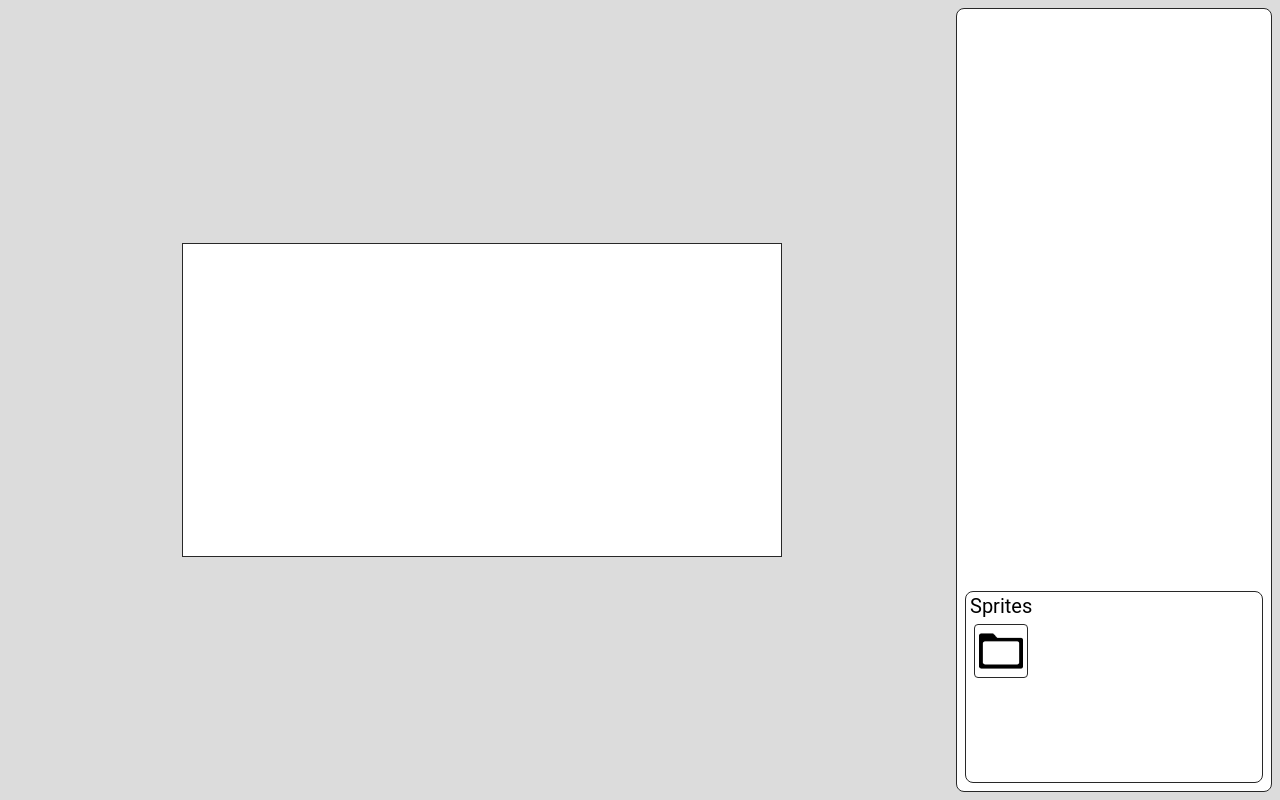
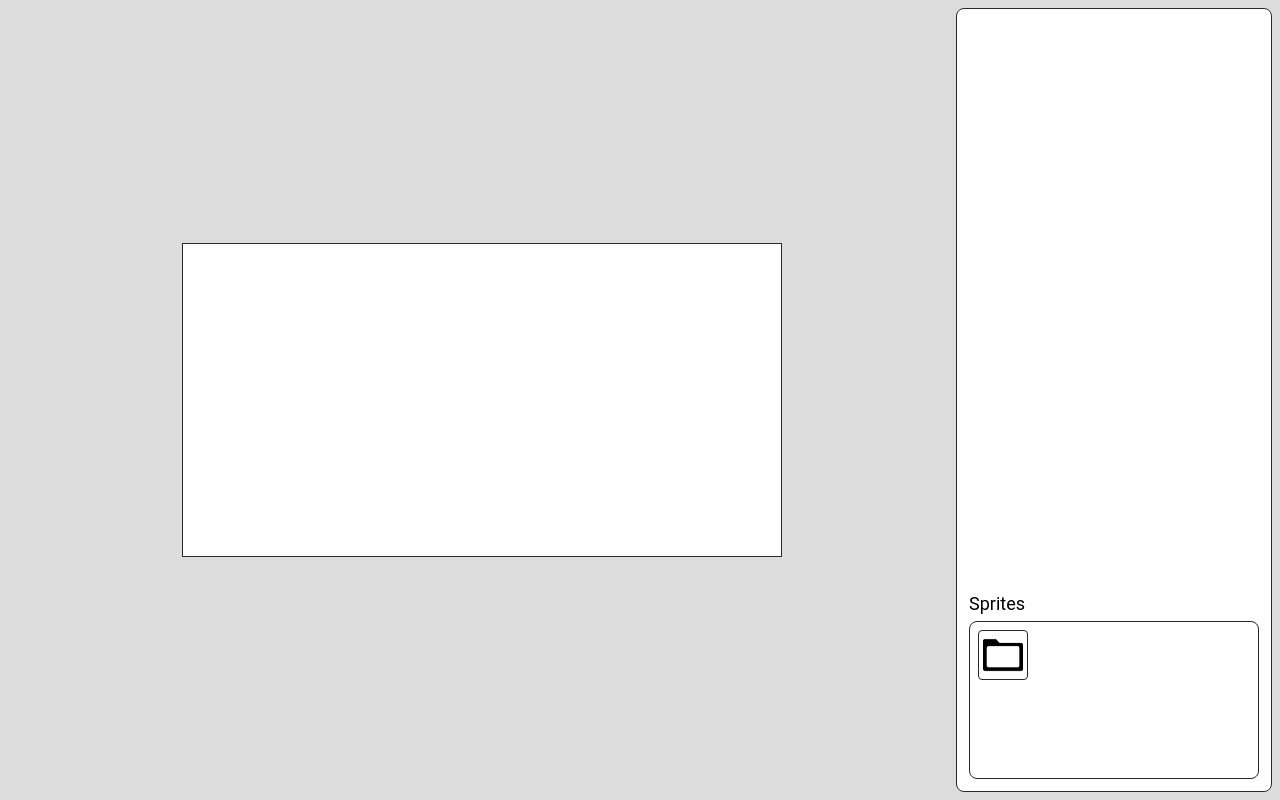
Before and after one commit to jdc-cunningham/pelicam, a React (Create React App) app in the folder src/menu-builder/app/: page / in a window 1280 px wide. Built offline with nearby package versions, Linux system fonts and the light colour scheme.

Commit message:
side panel re-arrange

```diff
--- a/src/menu-builder/app/src/App.js
+++ b/src/menu-builder/app/src/App.js
@@ -1,11 +1,12 @@
 import './App.scss';
-import SpritesDragDrop from './components/SpritesDragDrop/SpritesDragDrop'
+import Display from './components/Display/Display';
+import SpritesDragDrop from './components/SpritesDragDrop/SpritesDragDrop';
 
 function App() {
   return (
     <div className="App">
       <div className="App__left">
-        <div className="App__left-display"></div>
+        <Display/>
       </div>
       <div className="App__right">
         <div className="App__right-menu-tree"></div>
--- a/src/menu-builder/app/src/App.scss
+++ b/src/menu-builder/app/src/App.scss
@@ -21,13 +21,6 @@
   height: 100%;
 }
 
-.App__left-display {
-  width: 600px;
-  height: 40%;
-  border: 1px solid #282828;
-  background-color: white;
-}
-
 .App__right {
   display: flex;
   align-items: flex-start;
--- /dev/null
+++ b/src/menu-builder/app/src/components/Display/Display.js
@@ -0,0 +1,11 @@
+import './Display.scss';
+
+const Display = (props) => {
+  return (
+    <div className="App__left-display">
+
+    </div>
+  );
+};
+
+export default Display;
--- /dev/null
+++ b/src/menu-builder/app/src/components/Display/Display.scss
@@ -0,0 +1,6 @@
+.App__left-display {
+  width: 600px;
+  height: 40%;
+  border: 1px solid #282828;
+  background-color: white;
+}
--- a/src/menu-builder/app/src/components/SpritesDragDrop/SpritesDragDrop.js
+++ b/src/menu-builder/app/src/components/SpritesDragDrop/SpritesDragDrop.js
@@ -12,7 +12,11 @@ const SpritesDragDrop = (props) => {
       height: 64
     }
   ]); // {name, data}
-  // need original dimensions per sprite to scale
+
+  const [displayInfo, setDisplayInfo] = useState({
+    type: '',
+    dimensions: [0, 0]
+  });
 
   const verifyFileName = (fileName) => {
     const fn = fileName.split('.png').join('');
--- a/src/menu-builder/app/src/components/SpritesDragDrop/SpritesDragDrop.scss
+++ b/src/menu-builder/app/src/components/SpritesDragDrop/SpritesDragDrop.scss
@@ -4,12 +4,10 @@
   width: calc(100% - 1rem);
   height: 25%;
   margin: 0.5rem;
-  border: 1px solid #282828;
-  border-radius: 0.5rem;
   padding: 0.25rem;
 
   h2 {
-    font-size: 1.25rem;
+    font-size: 1.125rem;
   }
 }
 
@@ -20,19 +18,21 @@
   width: 100%;
   height: auto;
   flex: 1;
+  border: 1px solid #282828;
+  border-radius: 0.5rem;
+  margin-top: 0.5rem;
 
   &.has-sprites {
     display: block;
-    padding-top: 0.25rem;
   }
 }
 
 .App__right-sprites-body-sprite {
   display: inline-block;
   position: relative;
-  width: calc((100% / 5) - 0.25rem);
+  width: calc((100% / 5) - 0.5rem);
   height: auto;
-  margin: 0.25rem;
+  margin: 0.5rem;
   border: 1px solid #282828;
   border-radius: 0.25rem;
   cursor: pointer;
```
